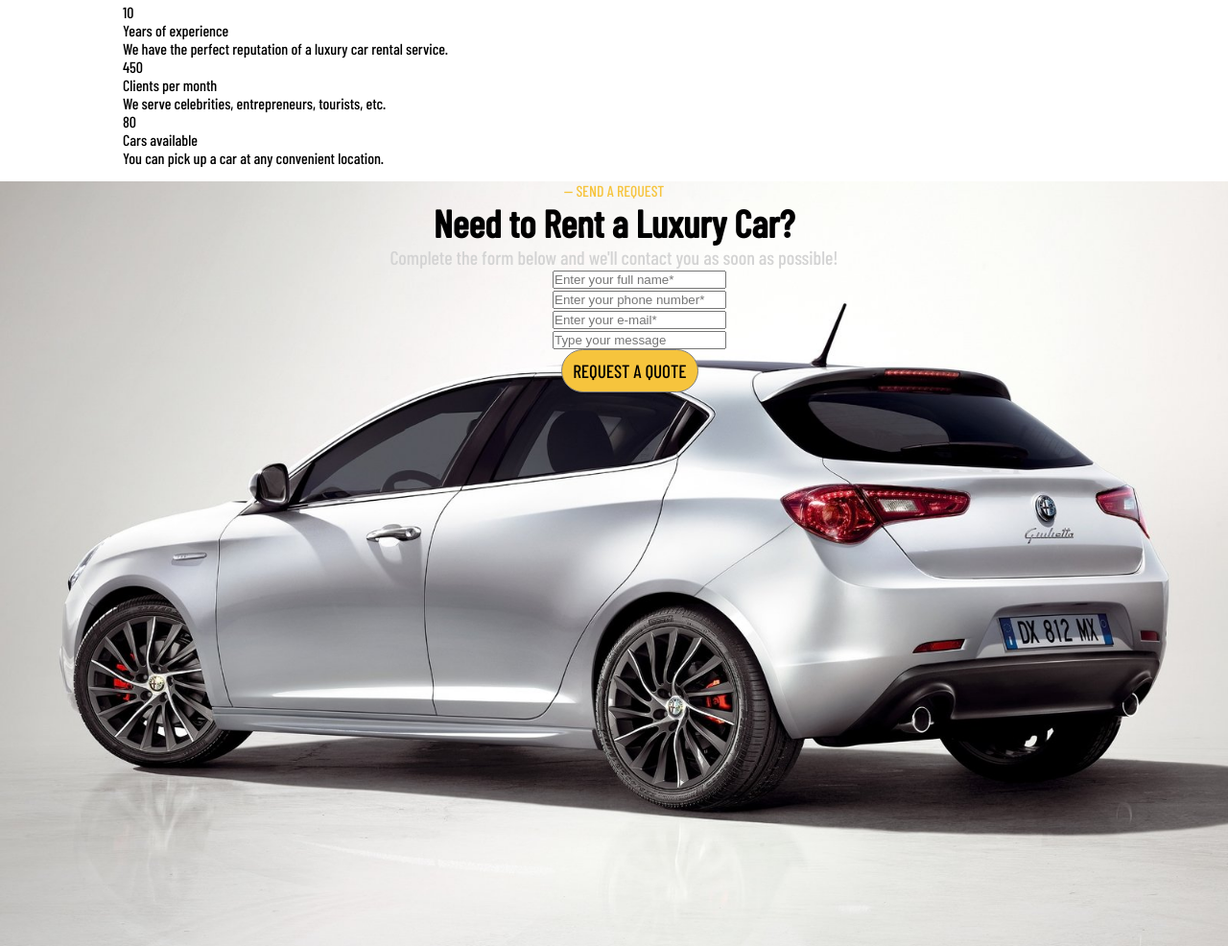
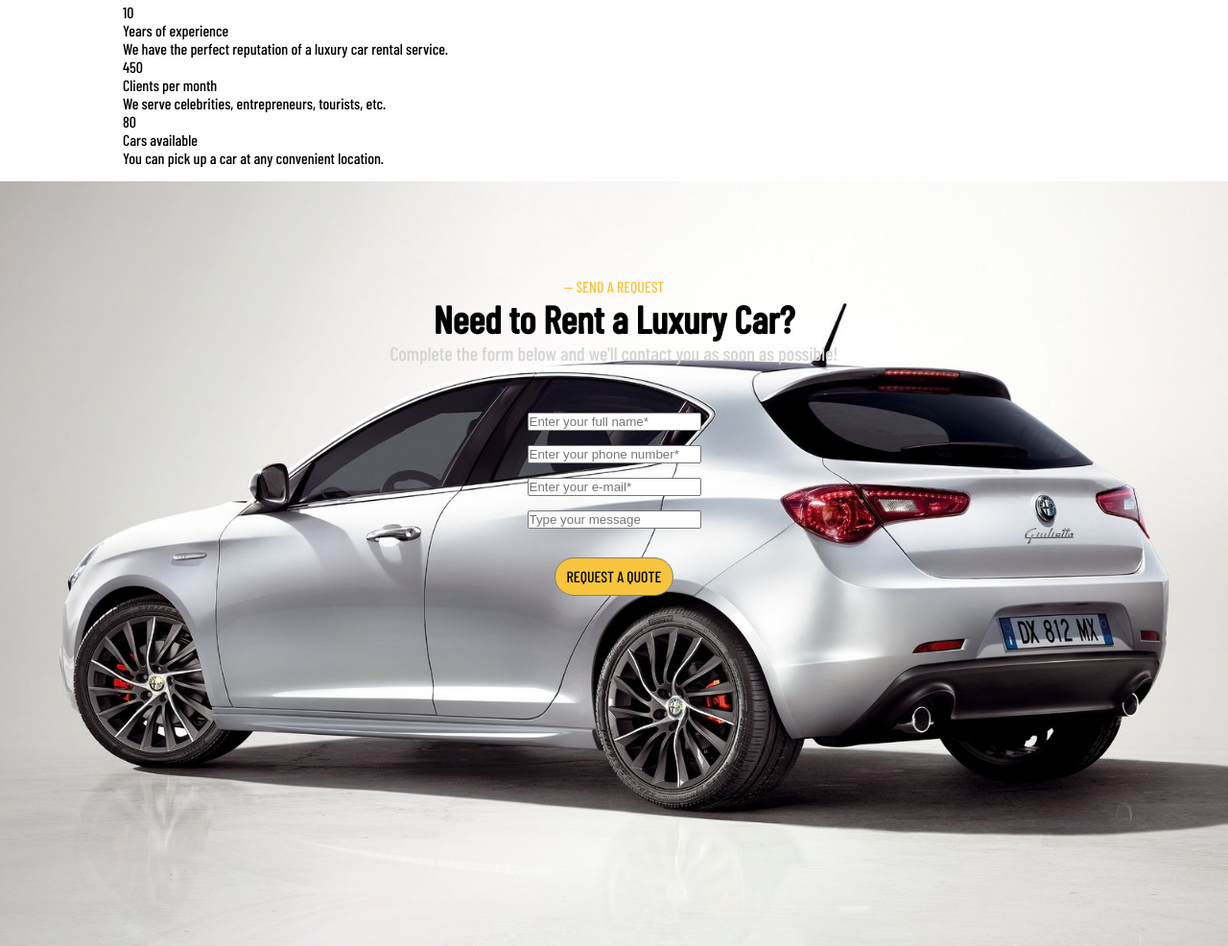
Before and after one commit to koldovsky/676-team-05, a plain HTML site: page index.html in a window 1280 px wide. Shown: the part 2651-3637 px from the top of the page at 96% size. Drawn offline with nearby package versions, Linux system fonts and the light colour scheme.

Commit message:
change settings into request-form css

```diff
--- a/css/request-form.css
+++ b/css/request-form.css
@@ -6,21 +6,10 @@
     background-size: cover;
     background-position: 45% 55%;
 }
-
-    width: 100%;
-    height: auto;
+.form__header {
+    padding-top: 100px;
+    display: block;
     justify-content: center;
-}
-.form__header, form {
-    display: block;
-    min-width: 250px;
-    min-height: 100px;
-    position:relative;
-    top: 0;
-    right: 0;
-    bottom: 0;
-    left: 0;
-    background: rgba(255, 255, 255, 0.425);
 }
 .send__request {
     color: var(--main-text-color);
@@ -37,19 +26,23 @@
     color: lightgray;
     font-size: 20px;
     text-align: center;
+    margin-bottom: 50px;
 }
 #form {
-    display: block;
-    position: absolute;
-    z-index: 1;
+    display: flex;
+    justify-content: center;
 }
 .form__field {
-    margin-left: 45%;
+    display: flex;
+    justify-content: center;
+    margin-top: 15px;
+}
+.request__button {
+    display: flex;
+    justify-content: center;
+    margin-top: 30px;
 }
 .request__form__button__text {
-    margin-left: 45.7%;
-    display: inline-block;
-    vertical-align: top;
     padding: .7rem .7rem;
     min-width: 100px;
     border: 1px solid grey;
@@ -57,10 +50,8 @@
     background: var(--main-text-color);
     cursor: pointer;
     font-family: inherit;
-    font-size: 1.2rem;
-    line-height: 1.1;
-    color: var(--auxilary-text-color);
-    text-transform: uppercase;
-    text-decoration: none;
+    font-size: 1rem;
+    line-height: 1;
+    text-decoration:none;
     text-align: center;
 }
--- a/index.html
+++ b/index.html
@@ -126,7 +126,9 @@
                 <input type="text" placeholder="Type your message">
             </div>
         </form>
-        <button class="request__form__button__text">REQUEST A QUOTE</button>
+        <div class="request__button">
+            <button class="request__form__button__text">REQUEST A QUOTE</button>
+        </div>
     </div>
     <!--Volodymyr's block end-->
 
```
